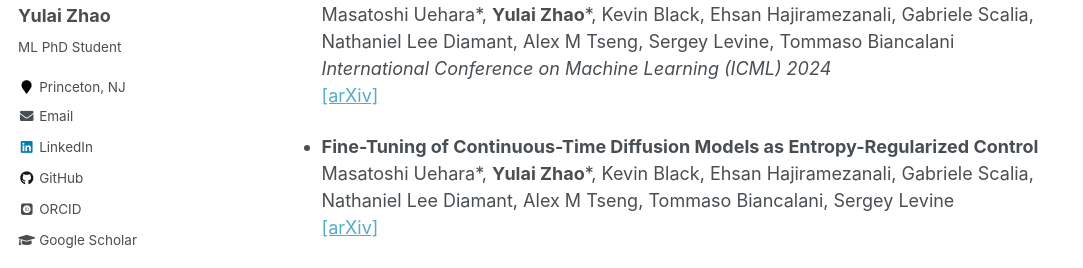
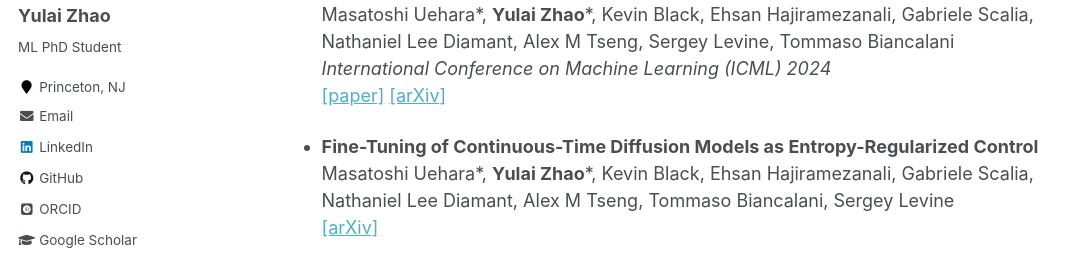
Before and after one commit to zhaoyl18/zhaoyl18.github.io, a Jekyll site: the page built from _pages/about.md, in a window 1280 px wide and 900 px high, scrolled down 720 px. Shown: the part 175-443 px from the top of the window, without its empty margins (0-1083 px from the left). Built offline with Jekyll 4.4.1, drawn with Linux system fonts in a browser that asks for light colours; some web fonts are replaced.

Commit message:
Update about.md

```diff
--- a/_pages/about.md
+++ b/_pages/about.md
@@ -31,7 +31,7 @@ My research primarily explores the theories and empirical applications of reinfo
 - **Feedback Efficient Online Fine-Tuning of Diffusion Models**
   Masatoshi Uehara\*, **Yulai Zhao**\*, Kevin Black, Ehsan Hajiramezanali, Gabriele Scalia, Nathaniel Lee Diamant, Alex M Tseng, Sergey Levine, Tommaso Biancalani
   *International Conference on Machine Learning (ICML) 2024*
-  [[arXiv]](https://arxiv.org/abs/2402.16359)
+  [[paper]](https://openreview.net/forum?id=dtVlc9ybTm) [[arXiv]](https://arxiv.org/abs/2402.16359)
 
 - **Fine-Tuning of Continuous-Time Diffusion Models as Entropy-Regularized Control**
   Masatoshi Uehara\*, **Yulai Zhao**\*, Kevin Black, Ehsan Hajiramezanali, Gabriele Scalia, Nathaniel Lee Diamant, Alex M Tseng, Tommaso Biancalani, Sergey Levine
```
